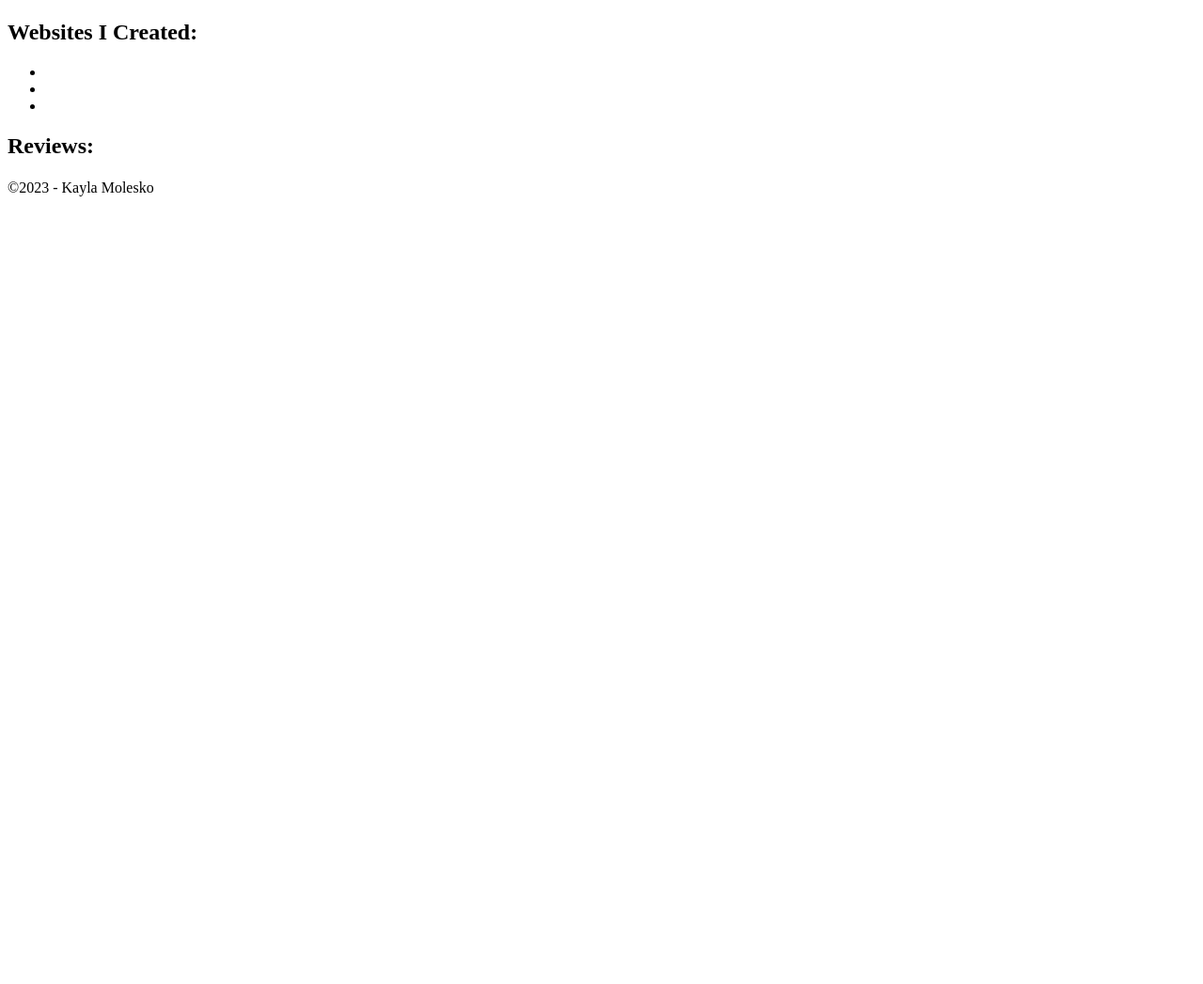
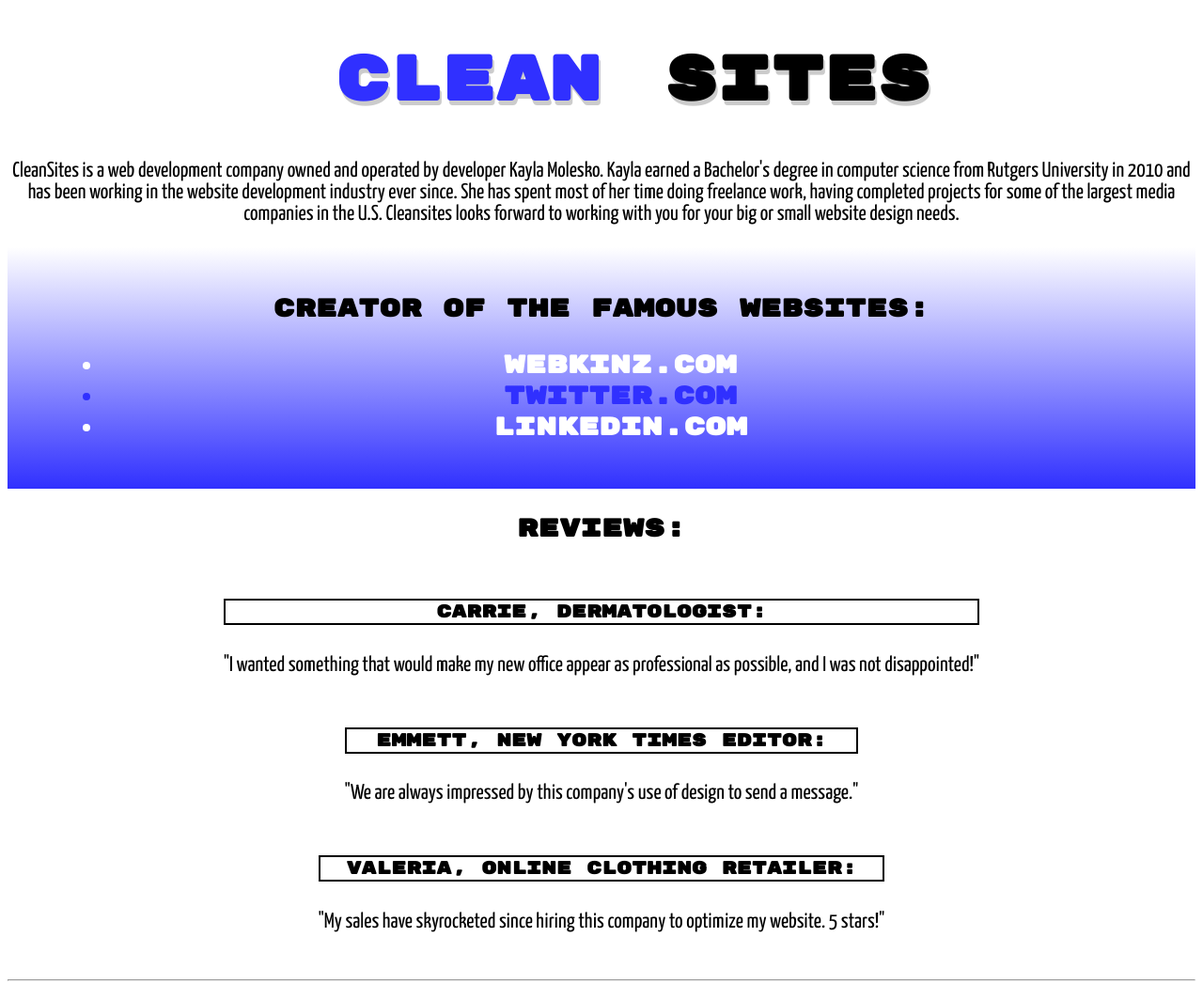
Before and after one commit to RVCC-IDMX/midterm-2023-kmolesko, a plain HTML site: page index.html in a window 1280 px wide. Shown: the top 1047 px of the page at 94% size. Before the commit the page ends 800 px from the top, so only its background shows below. Drawn offline with Linux system fonts and the light colour scheme.

Commit message:
finshing up

```diff
--- a/css/style.css
+++ b/css/style.css
@@ -1,14 +1,86 @@
+
+
+body {
+font-family: "Yanone Kaffeesatz";
+text-align: center;
+background-color: rgb(255, 255, 255);
+}
+
+body{
+font-size:17pt;
+}
+h1,h2,h3,h4, h5, h6 {
+    font-family:"Rubik Mono One"
+ }
+
+ h1 {font-size:50pt;
+ }
 
 
 
+/* h4, h5, h6, {
+    font-family: "Rubik"
+}*/
 
+img {
+    max-width=100%
+}
 
+h5 {
+    border: 2px solid rgb(0,0,0);
 
-body {
-font-family: "Yanone Kaffeesatz"
+}
+
+#reviews {
+    border: 2px solid rgb(0,0,0);
+    padding: 1em;
 
 }
 
 
-h1,h2,h3,h4,h5,h6 {
-    font-family:"Rubik Mono One" }
+h1 {
+text-shadow:2px 5px rgba(0,0,0,0.2);
+
+}
+
+p, li {color: }
+
+#sites {
+
+    padding: 1em;
+    background-image: linear-gradient(to bottom, white, rgb(48, 48, 255));
+}
+
+div {
+    display:inline-block;
+    padding-left: 1em;
+    padding-right: 1em;
+}
+
+#ddiv {
+    color:rgb(48, 48, 255)
+}
+
+/* body{
+    background-image: linear-gradient(to bottom, white, rgb(171, 171, 246));}*/
+
+ul li:nth-child(2n+1){
+    color:rgb(255, 255, 255);
+}
+
+ul li:nth-child(even){
+    color:rgb(48, 48, 255)
+}
+
+footer{
+    padding: 1em;
+    background-image: linear-gradient(to bottom, white, rgb(48, 48, 255));
+}
+
+#gallery {
+    align-items: center;
+    text-align: center;
+    /*grid-template-columns: 1 fr 1 fr;
+    column-gap: 5px;*/
+
+}
--- a/index.html
+++ b/index.html
@@ -8,52 +8,81 @@
   <link rel="preconnect" href="https://fonts.googleapis.com">
   <link rel="preconnect" href="https://fonts.gstatic.com" crossorigin>
   <link href="https://fonts.googleapis.com/css2?family=Rubik+Mono+One&family=Rubik:ital,wght@0,300;0,400;0,500;0,600;0,700;0,800;0,900;1,300;1,400;1,500;1,600;1,700;1,800;1,900&family=Yanone+Kaffeesatz:wght@200;300;400;500;600;700&display=swap" rel="stylesheet">
-  <link href="css/style.css">
+  <link href="css/style.css" rel="stylesheet">
 </head>
 <body>
 
   <header>
 
-    <h1> <!-- Website Title.--> </h1>
+    <h1> <!-- Website Title.--> <div id="ddiv">Clean</div>Sites</h1>
     <p>
      <!--paragraph about my expertise.-->
-
+     CleanSites is a web development company owned and operated by developer Kayla Molesko. Kayla earned a Bachelor's degree in computer science
+     from Rutgers University in 2010 and has been working in the website development industry ever since. She has spent most of her time doing freelance work,
+     having completed projects for some of the largest media companies in the U.S. Cleansites looks forward to working with you for your big or small website design needs.
     </p>
 
   </header>
 
   <main>
 
-    <section id="my sites">
+    <section id="sites">
+<figure>
+      <h3>Creator of the Famous Websites:
+      <ul>
+        <li> <!--Site I created.--> webkinz.com </li>
+        <li> <!--Other website.--> twitter.com </li>
+        <li> <!--Third site made by me. --> linkedin.com </li>
 
-      <h2>Websites I Created:</h2>
-      <ul>
-        <li> <!--Site I created.--> </li>
-        <li> <!--Other website.--> </li>
-        <li> <!--Third site made by me. --> </li>
-
-      </ul>
+      </ul></h3></figure>
       </section>
 
     </section id= "reviews">
+    <figure>
 
-      <h2>Reviews:</h2>
+      <h3>Reviews:</h3>
 
-      <p> <h4> <!--review1-->  </h4> </p>
-      <p> <h4><!--rev2--> </h4> </p>
-      <p><h4><!--review 3--> </h4> </p>
+      <div> <p> <h5> Carrie, Dermatologist:  </h5> </p>
 
+      <p> "I wanted something that would make my new office appear as professional as possible, and I was not disappointed!" </p>
+      </div>
+    <div>
+       <h5> Emmett, New York Times Editor:</h5>
+      <p> "We are always impressed by this company's use of design to send a message." </p>
+    </div>
+    <div>
+      <h5>Valeria, Online Clothing Retailer:  </h5>
+    <p> "My sales have skyrocketed since hiring this company to optimize my website. 5 stars!" </p>
+    </div>
+  </figure>
     </section>
 
     <section id="gallery">
-      <!--incude some photos?? idk. at least 1 photo.-->
+      <h3><!-- gallery title--></h3>
+      <hr>
+      <!--incude some photos.-->
+      <figure>
+        <img src="images/deniz-demirci-veJfLYs2ARc-unsplash.jpg" alt="image of an old brick building. " width="400px">
+<!-- Photo by Deniz Demirci-->
+      </figure>
+
+      <hr>
+
+      <figure>
+      <img src="images/latrach-med-jamil-L-9cE3tvHJI-unsplash.jpg" alt="image of a street at night." width="400px">
+<!-- Photo by Latrach Medjamil-->
+    </figure>
+
+    <hr>
 
     </section>
 
   </main>
 
   <footer>
+    <figure>
     ©2023 - Kayla Molesko
+  </figure>
   </footer>
 
 </body>
```
Also changed, not shown: 4 other files.
